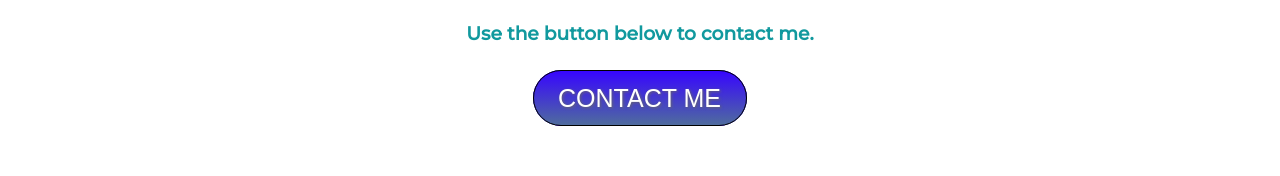
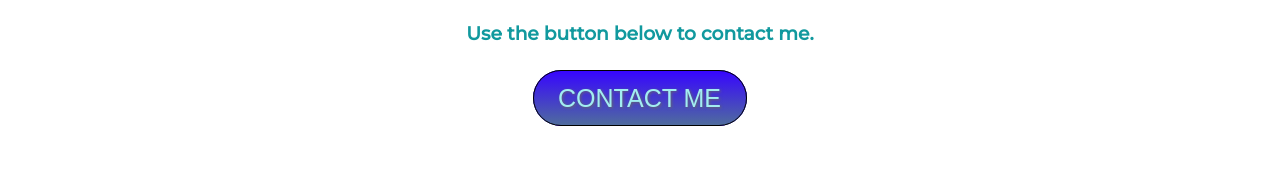
Before and after one commit to TuftedNest19/my-website, a plain HTML site: page index.html in a window 1280 px wide. In both pictures the pointer is over the link "CONTACT ME". Shown: the part 2221-2397 px from the top of the page. Drawn offline with Linux system fonts and the light colour scheme.

Commit message:
Update styles.css

```diff
--- a/css/styles.css
+++ b/css/styles.css
@@ -140,3 +140,7 @@ hr {
   margin-bottom: 100px;
   color: #b3f0ff;
 }
+
+a:hover {
+  color: #a2edf2;
+}
```
